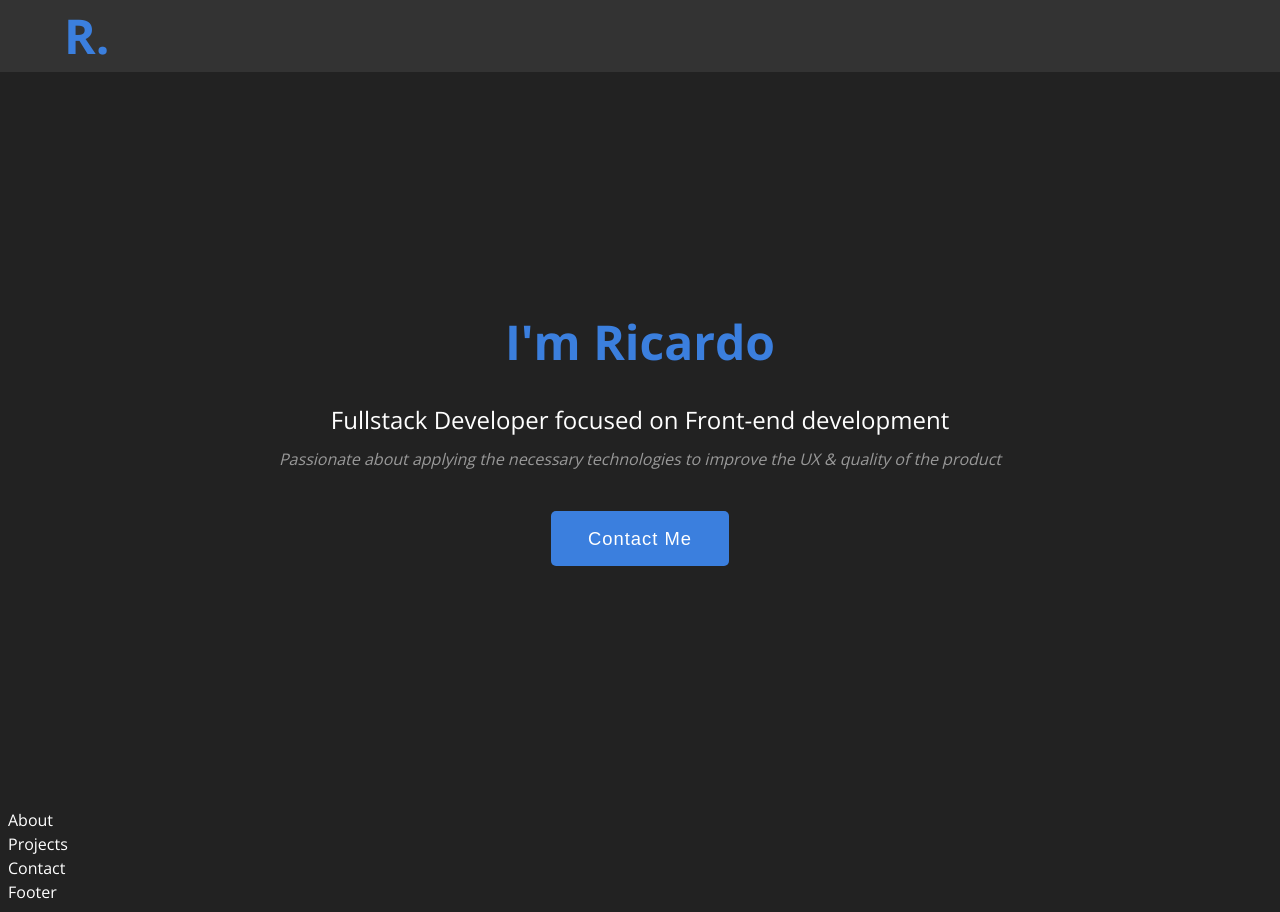
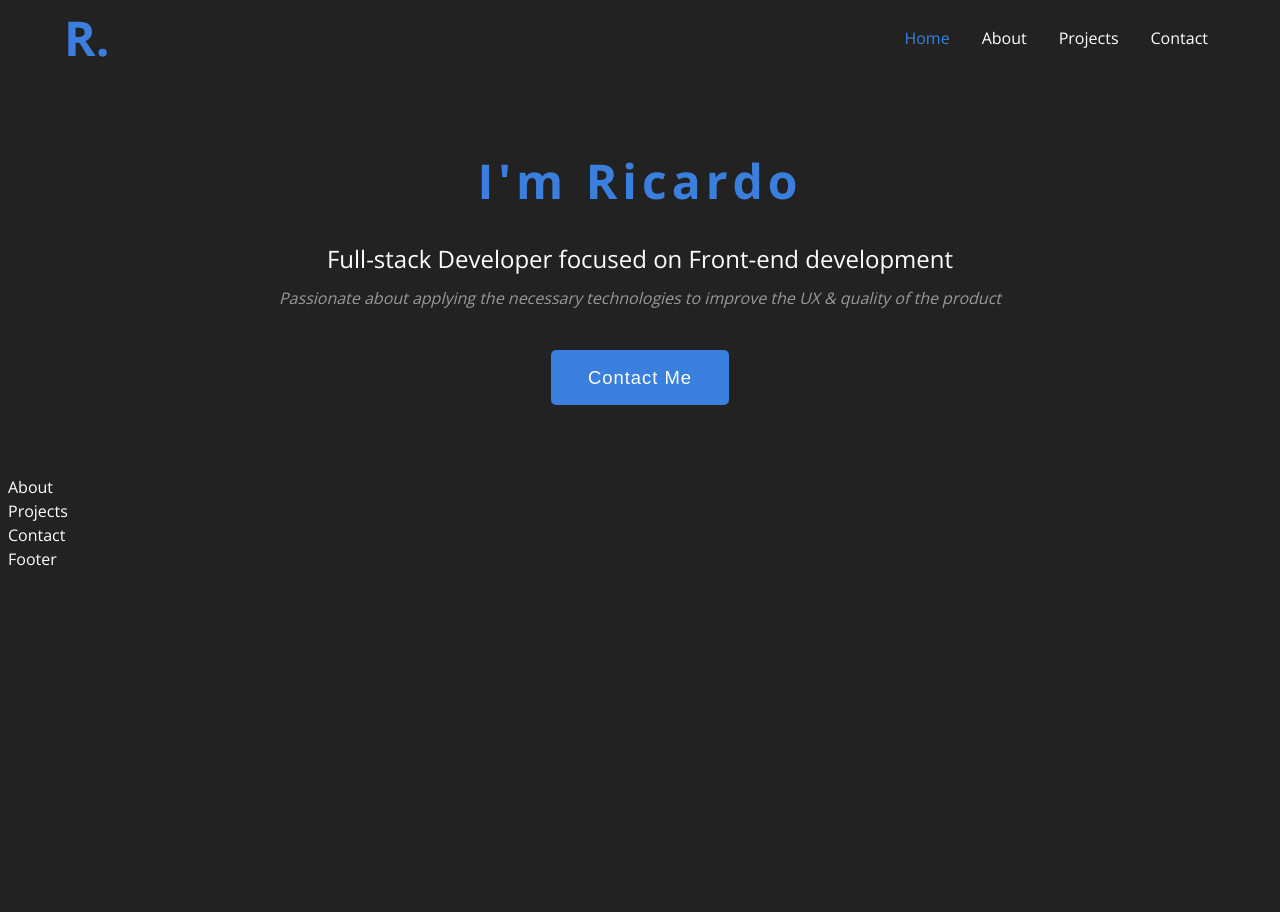
Before and after one commit to raop155/raop-portfolio, a React (Create React App) app: page / in a window 1280 px wide. After the commit the page ends 800 px from the top, so only its background shows below. Built offline with nearby package versions, Linux system fonts and the light colour scheme.

Commit message:
Add some styles to Header Nav and Hero Section

```diff
--- a/src/components/Header.jsx
+++ b/src/components/Header.jsx
@@ -3,8 +3,39 @@ import React from 'react';
 const Header = () => {
   return (
     <header id='header'>
-      <div className='container'>
-        <p>R.</p>
+      <div className='container flex'>
+        <a href='#hero'>
+          <p>R.</p>
+        </a>
+        <nav className='flex'>
+          <ul>
+            <li>
+              <a className='nav-item active' href='#hero'>
+                Home
+              </a>
+            </li>
+            <li>
+              <a className='nav-item' href='#about'>
+                About
+              </a>
+            </li>
+            <li>
+              <a className='nav-item' href='projects'>
+                Projects
+              </a>
+            </li>
+            <li>
+              <a className='nav-item' href='contact'>
+                Contact
+              </a>
+            </li>
+          </ul>
+        </nav>
+        <div className='toggler'>
+          <span></span>
+          <span></span>
+          <span></span>
+        </div>
       </div>
     </header>
   );
--- a/src/components/landing/Hero.jsx
+++ b/src/components/landing/Hero.jsx
@@ -5,7 +5,7 @@ const Hero = () => {
     <section id='hero'>
       <div className='container flex'>
         <h1>I'm Ricardo</h1>
-        <p>Fullstack Developer focused on Front-end development</p>
+        <p>Full-stack Developer focused on Front-end development</p>
         <p>
           <i>
             Passionate about applying the necessary technologies to improve the UX & quality of the
--- a/src/styles/style.scss
+++ b/src/styles/style.scss
@@ -20,6 +20,15 @@ body {
 
 h1 {
   color: var(--primary-color);
+}
+
+a {
+  text-decoration: none;
+}
+
+ul {
+  list-style: none;
+  padding: 0;
 }
 
 // Buttons
@@ -47,7 +56,6 @@ h1 {
   display: flex;
   justify-content: center;
   align-items: center;
-  width: 100%;
   height: 100%;
 }
 
@@ -55,7 +63,6 @@ h1 {
   display: grid;
   justify-content: center;
   align-items: center;
-  width: 100%;
   height: 100%;
   grid-template-columns: 1fr;
 }
@@ -66,7 +73,18 @@ h1 {
   top: 0;
   left: 0;
   width: 100%;
-  background: #333;
+  // background: #333;
+  height: 75px;
+  // box-shadow: 0 3px 3px rgba(0, 0, 0, 0.1);
+
+  .container {
+    justify-content: space-between;
+  }
+
+  nav {
+    width: 100%;
+    justify-content: flex-end;
+  }
 
   p {
     margin: 0;
@@ -74,12 +92,36 @@ h1 {
     font-size: 3rem;
     font-weight: bold;
   }
+
+  nav li {
+    display: inline-block;
+  }
+
+  a.active {
+    color: var(--primary-color);
+  }
+
+  li + li {
+    margin-left: 1em;
+  }
+
+  .nav-item {
+    color: var(--text-color);
+    padding: 0.5em;
+    transition: box-shadow 250ms ease-out;
+  }
+
+  .nav-item:hover,
+  .nav-item:focus {
+    color: var(--primary-color);
+    box-shadow: inset 0 -50px 0 #fff;
+  }
 }
 
 // Hero
 #hero {
-  padding-top: 3.5rem;
-  height: 100vh;
+  margin-top: 75px;
+  height: 50vh;
 
   .container {
     flex-direction: column;
@@ -91,8 +133,16 @@ h1 {
   }
 
   h1 {
+    letter-spacing: 5px;
+    padding: 0 0.5em;
     margin: 0 0 0.5em 0;
     font-size: 3rem;
+    transition: box-shadow 250ms ease-out;
+  }
+
+  h1:hover {
+    color: #fff;
+    box-shadow: inset 0 -70px 0 var(--primary-color);
   }
 
   p {
```
Also changed, not shown: 2 other files (tests, documents, lock files or other folders).
